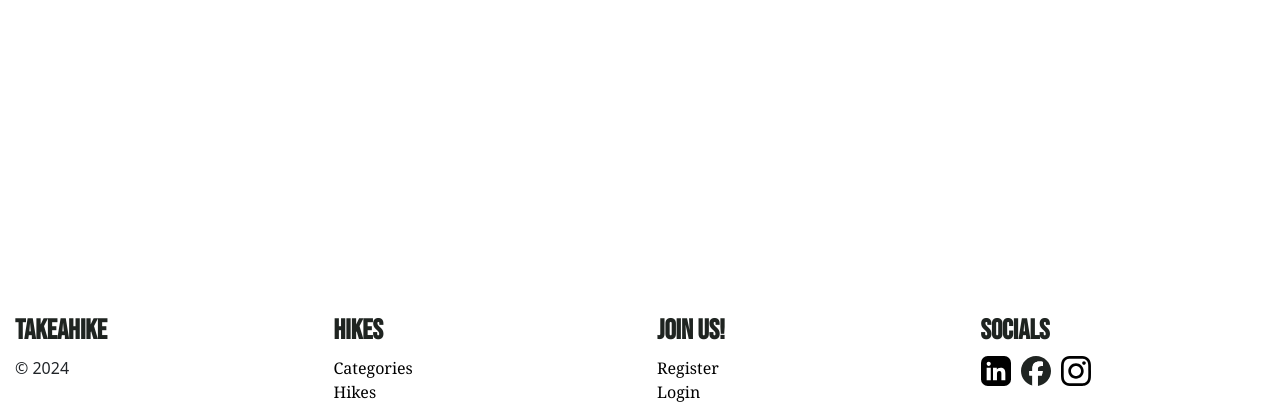
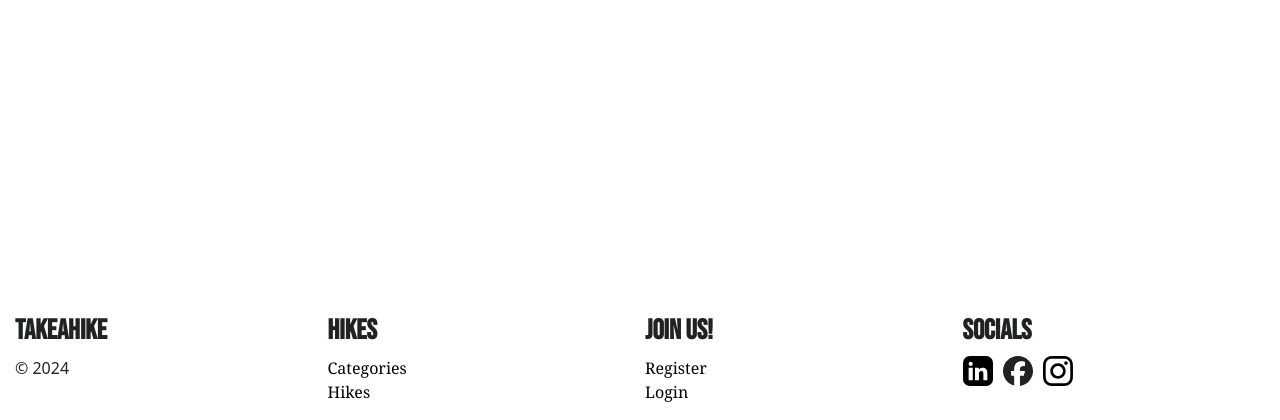
Before and after one commit to ChloeL-E/msp3-trailfinders, a Flask app: page /my_hikes in a window 1280 px wide. Shown: the part 380-800 px from the top of the page. Run offline with Flask 2, Linux system fonts and the light colour scheme; data that the repository does not hold is empty.

Commit message:
Removed gutters from bootstrap rows

```diff
--- a/trailfinders/templates/add_category.html
+++ b/trailfinders/templates/add_category.html
@@ -4,7 +4,7 @@
     <section>
         <div class="form-style">
         <div class="container text-center">
-            <div class="row align-items-center">
+            <div class="row g-0 align-items-center">
                 <div class="col">
                     <h1 class="mt-6">Add A Category</h1>
                     <h2 class="mt-6 small-font">Then head over to Hikes to add a Hike</h2>
--- a/trailfinders/templates/add_hike.html
+++ b/trailfinders/templates/add_hike.html
@@ -2,7 +2,7 @@
 {% block content %}
 <div class="hero">
     <div class="container text-center margin-top">
-        <div class="row align-items-center">
+        <div class="row g-0 align-items-center">
             <div class="col">
                 <h1 class="mt-6">Add A Hike</h1>
                 <h2 class="small-font">Complete the form to share your hike</h2>
@@ -23,7 +23,7 @@
     </div>
     <section>
         <div class="container">
-            <div class="row">
+            <div class="row g-0">
                 <div class="form-style col-12">
                     <!-- Form to Add a Hike -->
                     <form class="form-sizing" method="POST" action="{{ url_for('add_hike') }}">
--- a/trailfinders/templates/base.html
+++ b/trailfinders/templates/base.html
@@ -85,7 +85,7 @@
 
     <!-- FOOTER -->
     <footer class="mt-auto sticky-bottom sm-screens">
-      <div class="row">
+      <div class="row g-0">
         <div class="col-xs-6 col-sm-3 sm-screens">
           <h3 class="ml-3" style="margin-left:5px;">TakeAHike</h3>
           <p class="copyright ml-3" style="margin-left:5px;">
@@ -108,7 +108,7 @@
         </div>
         <div class="col-xs-6 col-sm-3 sm-screens">
           <h3>Socials</h3>
-          <div class="row">
+          <div class="row g-0">
             <ul class="socials">
               <li><a href="https://www.linkedin.com/signup" target="_blank"><img class="socials"
                     src="/static/media/images/icons/linkedin.svg" alt="linkedin socials link"></a></li>
--- a/trailfinders/templates/categories.html
+++ b/trailfinders/templates/categories.html
@@ -2,7 +2,7 @@
 {% block content %}
 <div id="categories-hero" class="hero"></div>
     <div class="container text-center">
-        <div class="row align-items-center">
+        <div class="row g-0 align-items-center">
             <div class="col">
                 <h1 class="mt-3">Categories</h1>
                 <a class="change" href="{{ url_for('add_category') }}">Add A Category <img class="icon"
@@ -25,7 +25,7 @@
         {% endwith %}
     </div>
     <section>
-        <div class="row">
+        <div class="row g-0">
             {% for category in categories %}
             <div class="col-12 col-md-4">
                 <div class="position-cards">
--- a/trailfinders/templates/edit_category.html
+++ b/trailfinders/templates/edit_category.html
@@ -2,7 +2,7 @@
 {% block content %}
 <div id="categories-hero" class="hero"></div>
 <div class="container text-center">
-    <div class="row align-items-center">
+    <div class="row g-0 align-items-center">
         <div class="col">
             <h1 class="mt-6">Edit Category</h1>
             <h2 class="mt-6 small-font">Then head over to Hikes to add a Hike</h2>
--- a/trailfinders/templates/edit_hike.html
+++ b/trailfinders/templates/edit_hike.html
@@ -2,7 +2,7 @@
 {% block content %}
 <div class="hero">
 <div class="container text-center margin-top">
-    <div class="row align-items-center">
+    <div class="row g-0 align-items-center">
         <div class="col">
             <h1>Edit Hike</h1>
             <h2 class="small-font">Add your changes below</h2>
@@ -22,7 +22,7 @@
   </div>
   <section>
     <div class="container">
-        <div class="row">
+        <div class="row g-0">
             <div class="form-style col-12">
                 <!-- Form to Add a Hike -->
                 <form class="form-sizing" method="POST" action="{{ url_for('add_hike') }}">
--- a/trailfinders/templates/my_hikes.html
+++ b/trailfinders/templates/my_hikes.html
@@ -1,7 +1,7 @@
 {%  extends "base.html" %}
 {% block content %}
 <div class="container text-center">
-    <div class="row align-items-center">
+    <div class="row g-0 align-items-center">
         <div class="col">
             <h1 class="mt-3">Hikes</h1>
             <a class="change" href="{{ url_for('add_hike') }}">Add A Hike<img class="icon"
@@ -21,7 +21,7 @@
     {% endwith %}
   </div>
 <section>
-    <div class="row">
+    <div class="row g-0">
         {% for hike in hikes %}
         <div class="col">
             <div class="position-cards">
```
